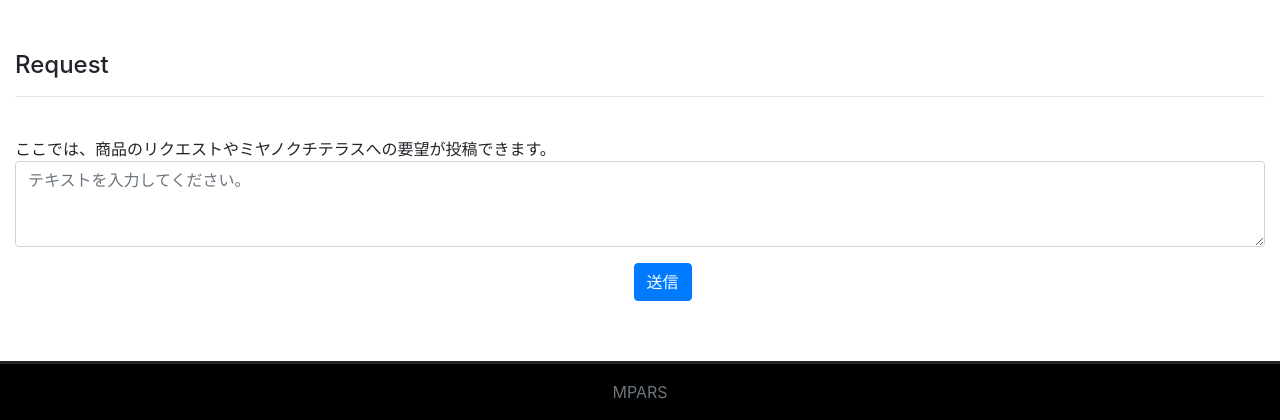
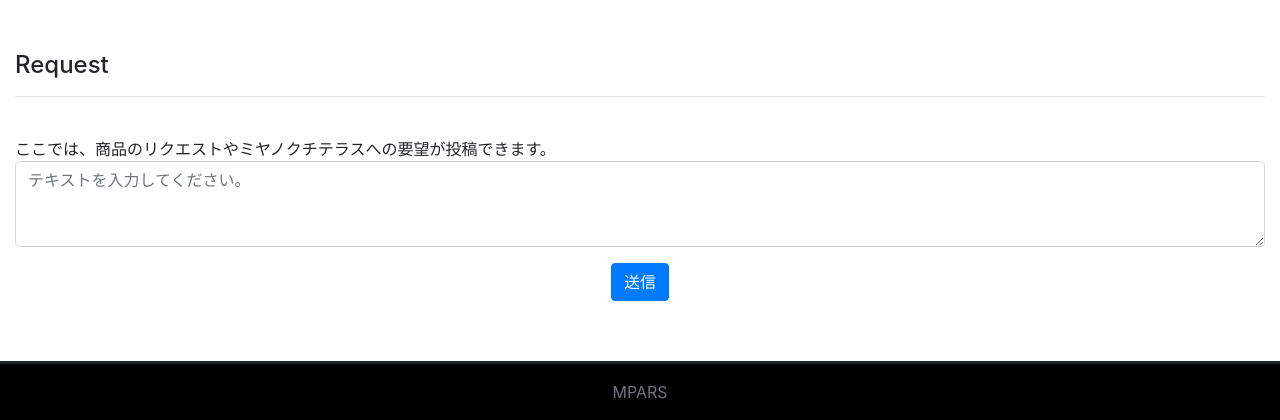
Before and after one commit to software-engineering-cucumber-kut/MPARS, a PHP site: page /request.php in a window 1280 px wide. Shown: the part 443-863 px from the top of the page. Run offline with PHP 8.4, Linux system fonts and the light colour scheme.

Commit message:
fix button position

```diff
--- a/htdocs/request.php
+++ b/htdocs/request.php
@@ -14,7 +14,7 @@
     <div class="form-group">
       <textarea id="request-text" class="form-control" rows="3" placeholder="テキストを入力してください。"></textarea>
     </div>
-    <div class="mx-auto" style="width: 1vw">
+    <div class="text-center">
       <button type="button" class="btn btn-primary" onclick="sendRequest()">送信</button>
     </div>
   </form>
```
